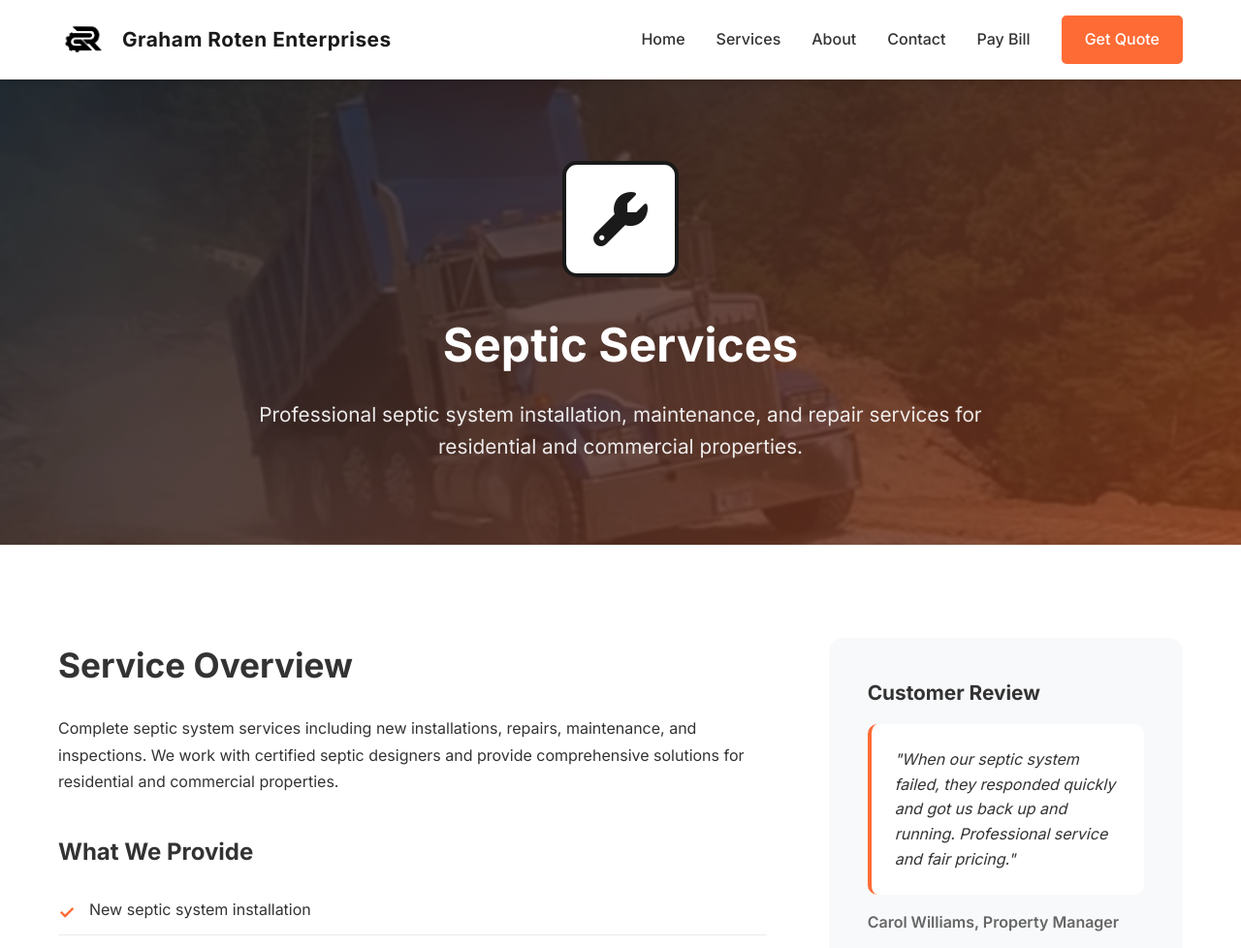
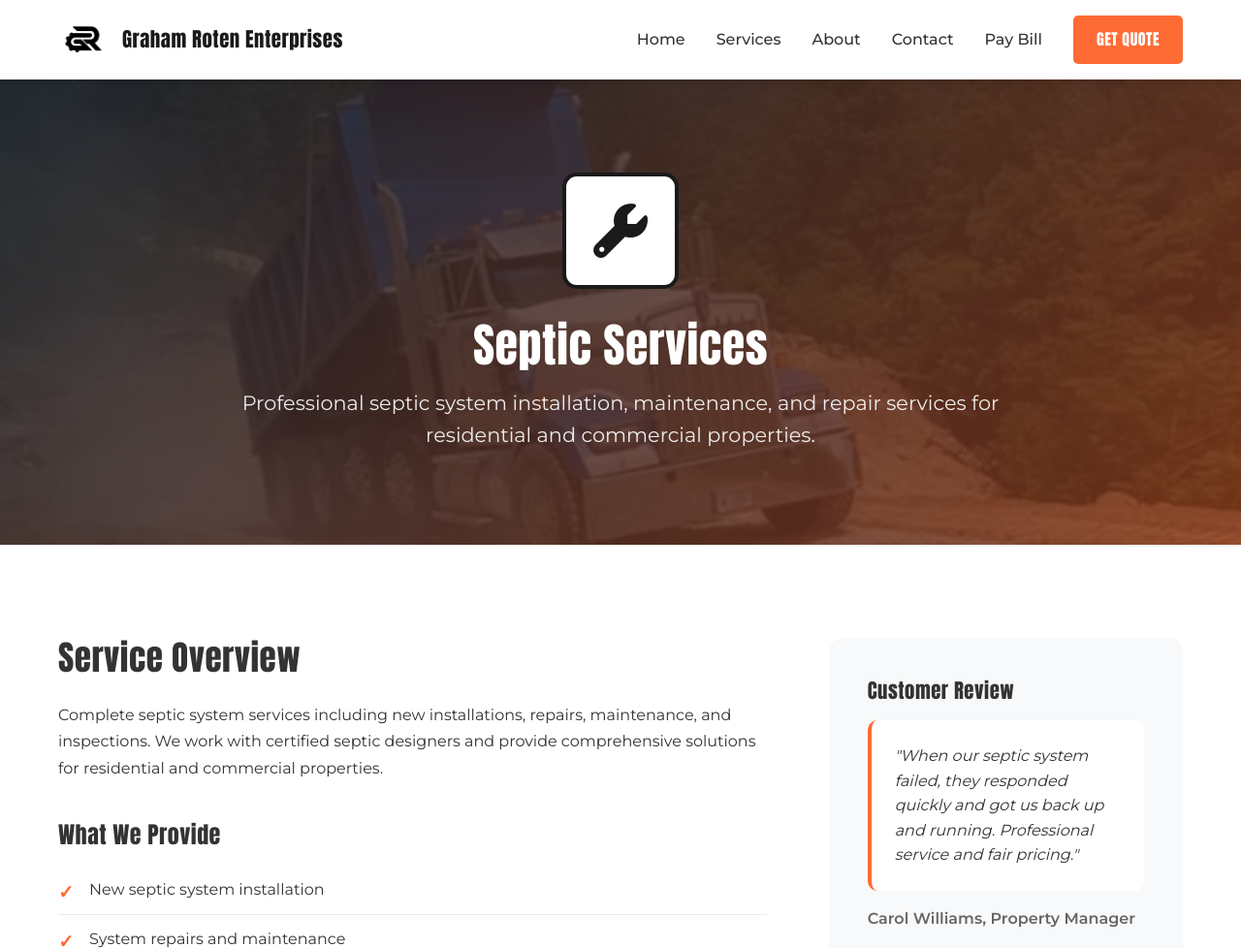
Before and after one commit to laurelroten/graham-roten-enterprises, a website: page septic.html in a window 1280 px wide. Shown: the top 978 px of the page at 97% size. Drawn offline with Linux system fonts and the light colour scheme.

Commit message:
Changed Fonts

```diff
--- a/style.css
+++ b/style.css
@@ -1,4 +1,4 @@
-@import url('https://fonts.googleapis.com/css2?family=Inter:wght@300;400;500;600;700&display=swap');
+@import url('https://fonts.googleapis.com/css2?family=Montserrat:wght@300;400;500;600;700;800;900&display=swap');
 
 :root {
   --primary-color: #1a1a1a;
@@ -15,6 +15,10 @@
   --gray-900: #212529;
   --shadow: 0 4px 6px rgba(0, 0, 0, 0.1);
   --shadow-lg: 0 10px 25px rgba(0, 0, 0, 0.15);
+
+  /* Font families */
+  --font-heading: Impact, "Arial Black", "Franklin Gothic Bold", Arial, sans-serif;
+  --font-body: "Gotham", "Proxima Nova", "Montserrat", "Helvetica Neue", Arial, sans-serif;
 }
 
 * {
@@ -24,10 +28,42 @@
 }
 
 body {
-  font-family: 'Inter', sans-serif;
+  font-family: var(--font-body);
   line-height: 1.6;
   color: var(--text-color);
   overflow-x: hidden;
+}
+
+/* Heading styles */
+h1, h2, h3, h4, h5, h6 {
+  font-family: var(--font-heading);
+  font-weight: 900;
+  letter-spacing: 0.5px;
+}
+
+h1 {
+  font-size: 3rem;
+  line-height: 1.1;
+}
+
+h2 {
+  font-size: 2.5rem;
+  line-height: 1.2;
+}
+
+h3 {
+  font-size: 2rem;
+  line-height: 1.3;
+}
+
+h4 {
+  font-size: 1.5rem;
+  line-height: 1.4;
+}
+
+h5, h6 {
+  font-size: 1.25rem;
+  line-height: 1.4;
 }
 
 .container {
@@ -64,9 +100,10 @@ body {
 }
 
 .company-name {
+  font-family: var(--font-heading);
   color: var(--primary-color);
   font-size: 1.3rem;
-  font-weight: 700;
+  font-weight: 900;
   letter-spacing: 0.5px;
 }
 
@@ -93,7 +130,10 @@ body {
   color: var(--white) !important;
   padding: 0.75rem 1.5rem;
   border-radius: 5px;
-  font-weight: 600;
+  font-family: var(--font-heading);
+  font-weight: 900;
+  letter-spacing: 0.5px;
+  text-transform: uppercase;
   transition: background-color 0.3s ease;
 }
 
@@ -170,9 +210,12 @@ body {
   padding: 1rem 2rem;
   border-radius: 5px;
   text-decoration: none;
-  font-weight: 600;
+  font-family: var(--font-heading);
+  font-weight: 900;
+  letter-spacing: 0.5px;
   transition: all 0.3s ease;
   border: 2px solid transparent;
+  text-transform: uppercase;
 }
 
 .btn-primary {
```
